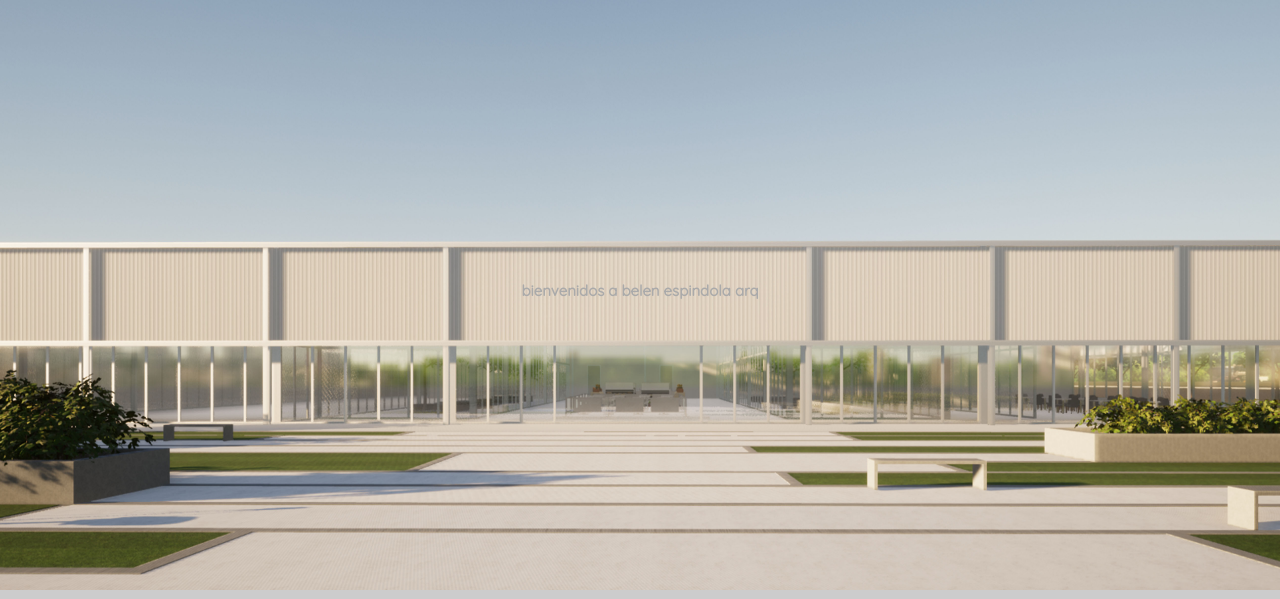
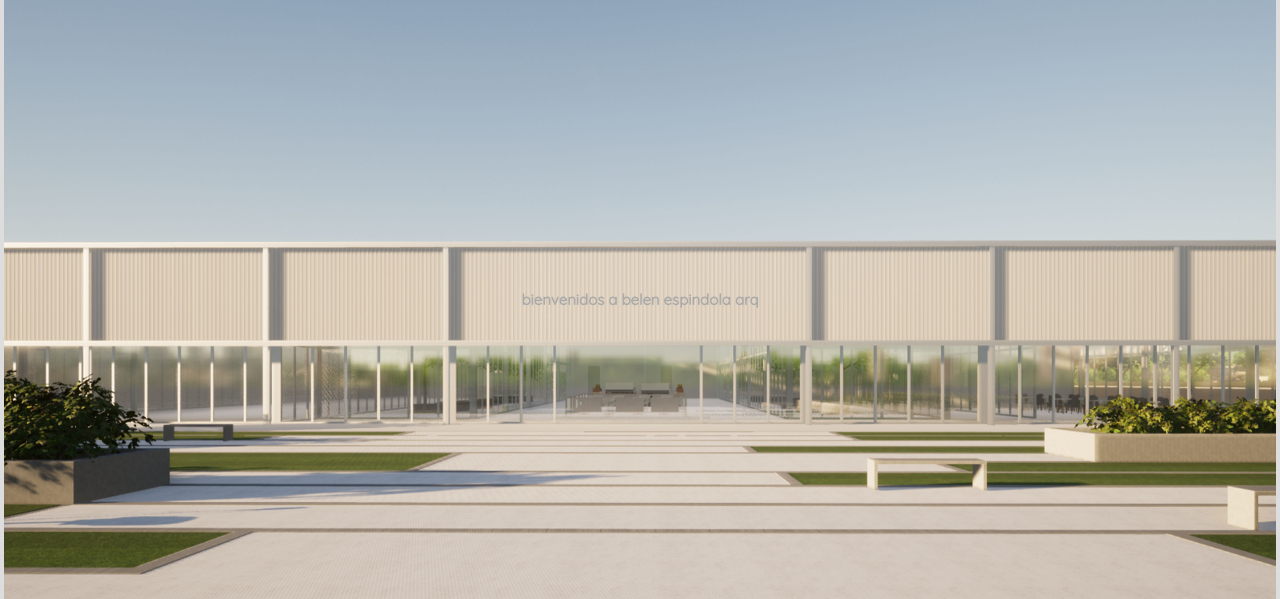
Before and after one commit to bespindola/belenespindola_arq, a plain HTML site: page index.html in a window 1280 px wide. Shown: the part 89-688 px from the top of the page. Drawn offline with Linux system fonts and the light colour scheme.

Commit message:
clase11.5

```diff
--- a/css/estilos.css
+++ b/css/estilos.css
@@ -1,6 +1,6 @@
 *{
     background-color: #dddddd;
-    margin:0;
+    margin:1px;
     padding:0;
     }
 body {
```
